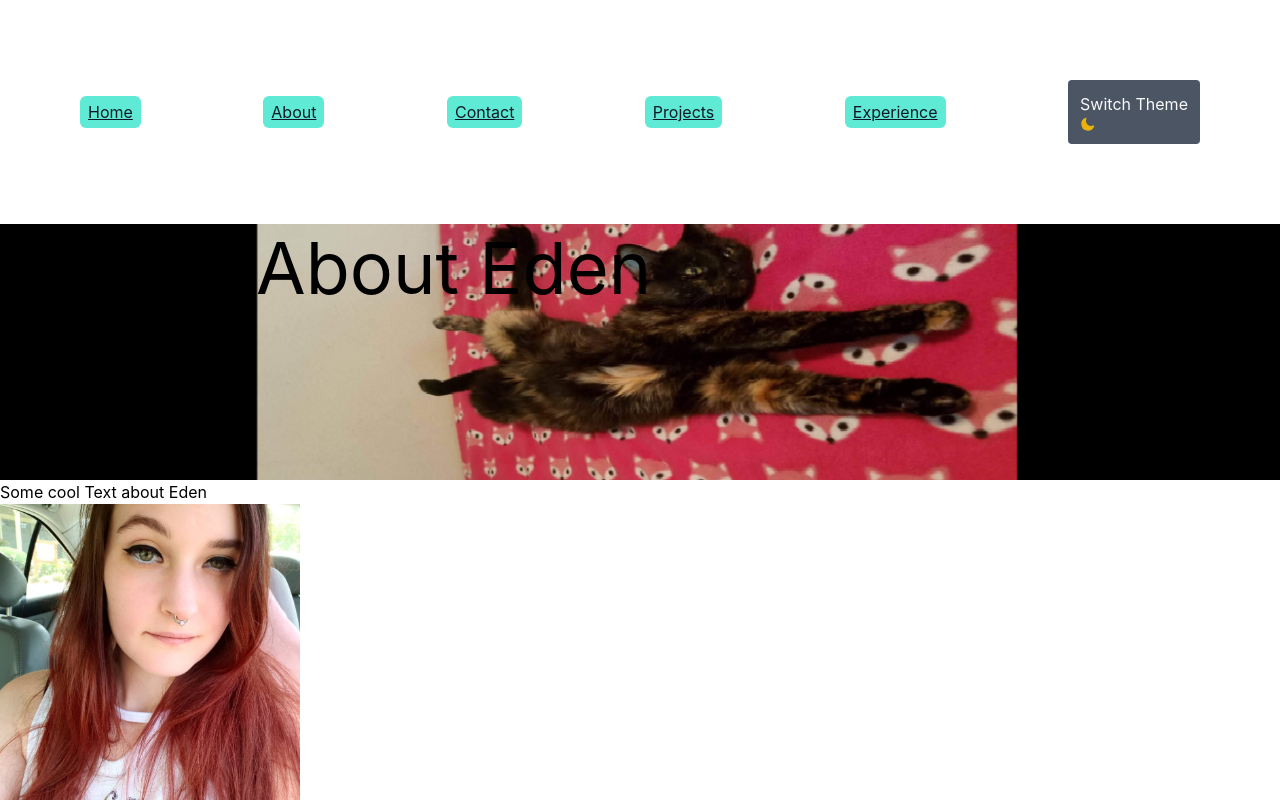
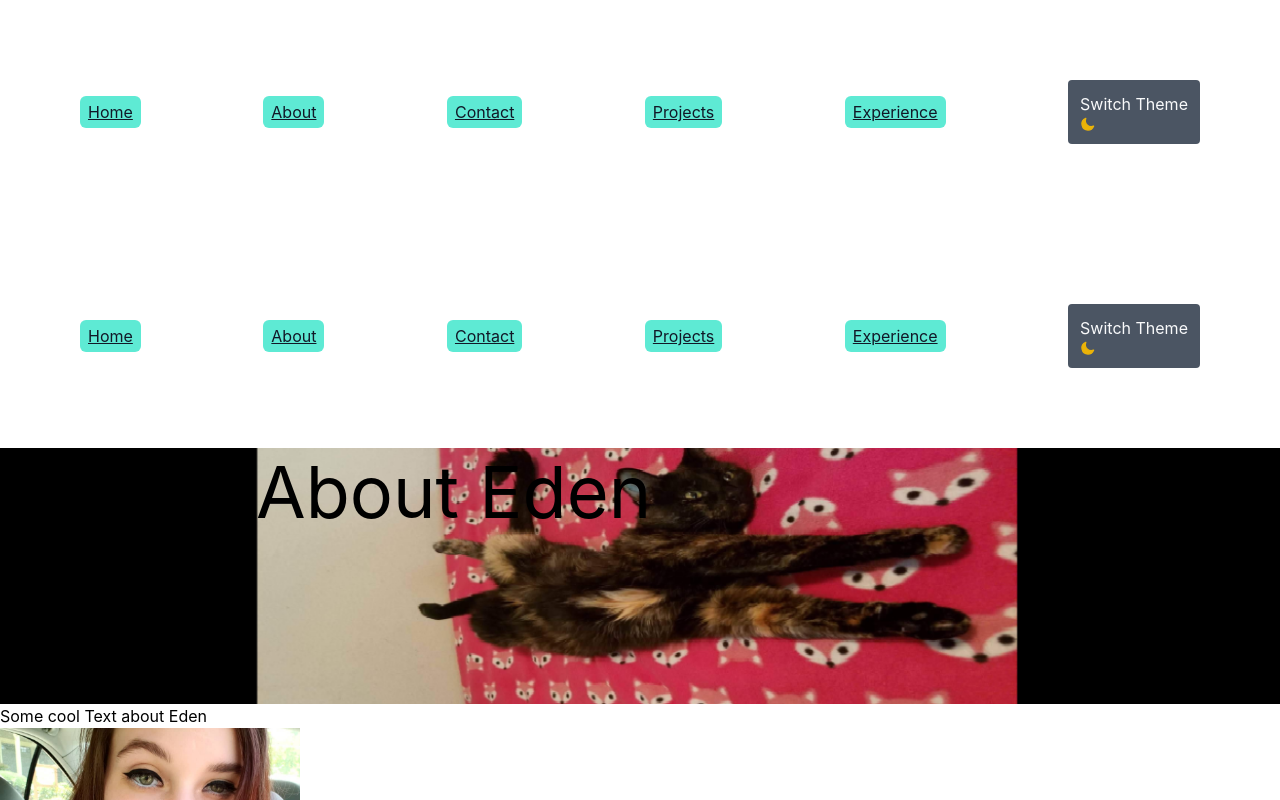
Before and after one commit to eden-brekke/next-portfolio, a Next.js app: page /about in a window 1280 px wide. Shown: the top 800 px of the page. Built offline with nearby package versions, Linux system fonts and the light colour scheme.

Commit message:
wrapped module in container block

```diff
--- a/pages/about.js
+++ b/pages/about.js
@@ -1,7 +1,11 @@
-import About from '../components/About';
+import React from "react";
+import ContainerBlock from "../components/ContainerBlock";
+import About from "../components/About";
 
-export default function AboutPath() {
-  return(
-    <About />
-  )
+export default function about() {
+  return (
+    <ContainerBlock>
+      <About />
+    </ContainerBlock>
+  );
 }
```
